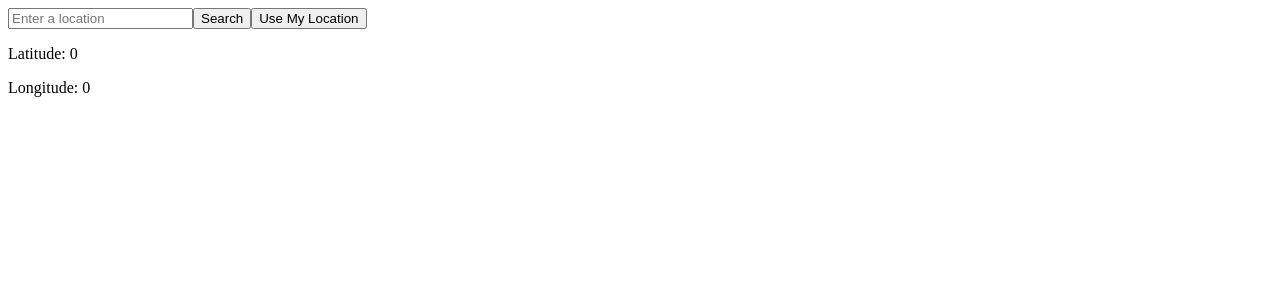
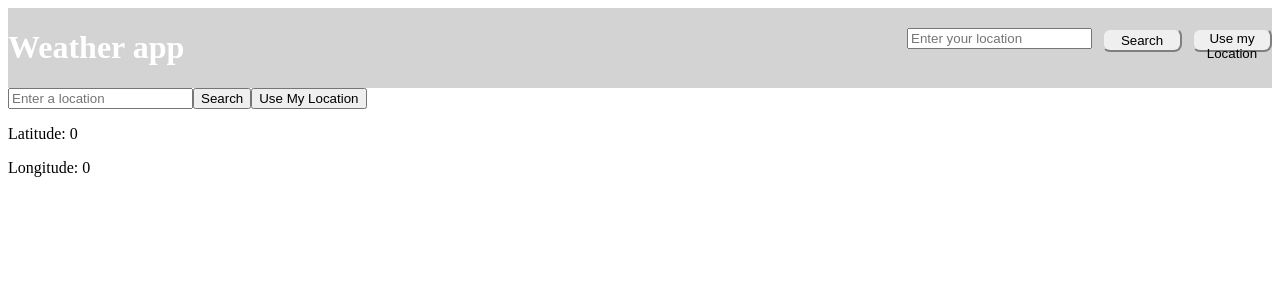
Before and after one commit to Vutlhari23/Weather_App, a React (Vite) app: page / in a window 1280 px wide. Shown: the top 300 px of the page. Built offline with nearby package versions, Linux system fonts and the light colour scheme; no server answers.

Commit message:
Add Heaser section on the MainContent page

```diff
--- a/src/App.tsx
+++ b/src/App.tsx
@@ -1,5 +1,5 @@
 import './App.css'
-import { MainContent } from './assets/components/MainContent/MainConent'
+import { MainContent } from './assets/components/MainContent/MainContent'
 import { useEffect, useState } from 'react'
 
 function App() {
@@ -77,12 +77,13 @@ const getCurrentLocation = ()=>{
 
   return (
     <>
+     <MainContent/>
      <input type="text" placeholder="Enter a location" value={searchCity} onChange={(e) => setSearchCity(e.target.value)}/>
      <button onClick={getCityCoordinates}>Search</button>
      <button onClick={getCurrentLocation}>Use My Location</button>
     <p>Latitude: {latitude}</p>
     <p>Longitude: {longitude}</p>
-    <MainContent/>
+
 
 
 
--- /dev/null
+++ b/src/assets/components/Button/Button.tsx
@@ -0,0 +1,20 @@
+type ButtonProp ={
+    className?:string,
+    label?: string,
+    onClick ?: () => void,
+    style? : React.CSSProperties
+}
+
+export const Button = ({className,label,onClick,style}: ButtonProp) => {
+    return(
+      <div>
+          <button
+          className={className}
+          onClick={onClick}
+          style ={{width:"5rem", height: "1.5rem",borderRadius:"8px",borderColor:" lightgray",...style}}>
+            {label}
+          </button>
+
+      </div>
+    )
+}
--- /dev/null
+++ b/src/assets/components/ContentContainer/ContentContainer.tsx
@@ -0,0 +1,19 @@
+import type React from "react"
+
+type ContentContainerProps = {
+
+     children : React.ReactNode,
+     className? :string,
+     style ?: React.CSSProperties,
+
+
+
+}
+
+export const ContentContainer = ({children, className,style} : ContentContainerProps) => {
+  return (
+    <div className={className} style={style}>
+        {children}
+    </div>
+  )
+}
--- /dev/null
+++ b/src/assets/components/MainContent/MainContent.module.css
@@ -0,0 +1,12 @@
+.header{
+    background-color: lightgrey;
+    display: flex;
+    color: white;
+    justify-content: space-between;
+
+}
+.left-content{
+    display: flex;
+    gap: 10px;
+    padding-top: 20px;
+}
--- /dev/null
+++ b/src/assets/components/MainContent/MainContent.tsx
@@ -0,0 +1,37 @@
+import {ContentContainer} from '../ContentContainer/ContentContainer'
+import styles from '../MainContent/MainContent.module.css'
+import {Text} from '../Text/Text'
+import {TextInput} from '../TextInput/TextInput'
+import { Button } from '../Button/Button'
+
+
+export const MainContent = () => {
+
+
+
+  return (
+
+
+    <>
+    <ContentContainer className={styles['main-container']}>
+
+     <ContentContainer className={styles.header}>
+       <Text variant='h1'> Weather app</Text>
+       <div className={styles['left-content']}>
+          <TextInput
+              type="text"
+              placeholder="Enter your location"
+              className={styles["search-input"]}
+
+        />
+        <Button label='Search'></Button>
+        <Button label='Use my Location'></Button>
+        </div>
+        </ContentContainer >
+
+
+     </ContentContainer>
+
+    </>
+  )
+}
--- /dev/null
+++ b/src/assets/components/TextInput/TextInput.tsx
@@ -0,0 +1,26 @@
+import styles from '../TextInput/TextInput.module.css'
+
+
+
+type InputTextProps = {
+    type: string,
+    id?: string,
+    placeholder?:string,
+    value?:string,
+    onchange? : () => void,
+    style?: React.CSSProperties,
+    className?: string
+    label?: string,
+    error? : string,
+    name?: string,
+}
+
+export const TextInput =({id,placeholder,value,onchange,style,className,label,error,name}:InputTextProps) =>{
+return(
+<div>
+<label>{label}</label>
+<input type="text" placeholder={placeholder} value={value} onChange={onchange} style={style} className={className}/>
+{error && <span className={styles['input-error']}>{error}</span>}
+</div>
+)
+}
```
Also changed, not shown: src/assets/components/ContentContainer.tsx/ContentContainer.tsx (deleted, +0 -12 lines), src/assets/components/InputText/InputText.tsx (deleted, +0 -16 lines), src/assets/components/MainContent/MainConent.tsx (deleted, +0 -12 lines), src/assets/components/Button/Button.module.css (added), src/assets/components/TextInput/TextInput.module.css (added).
